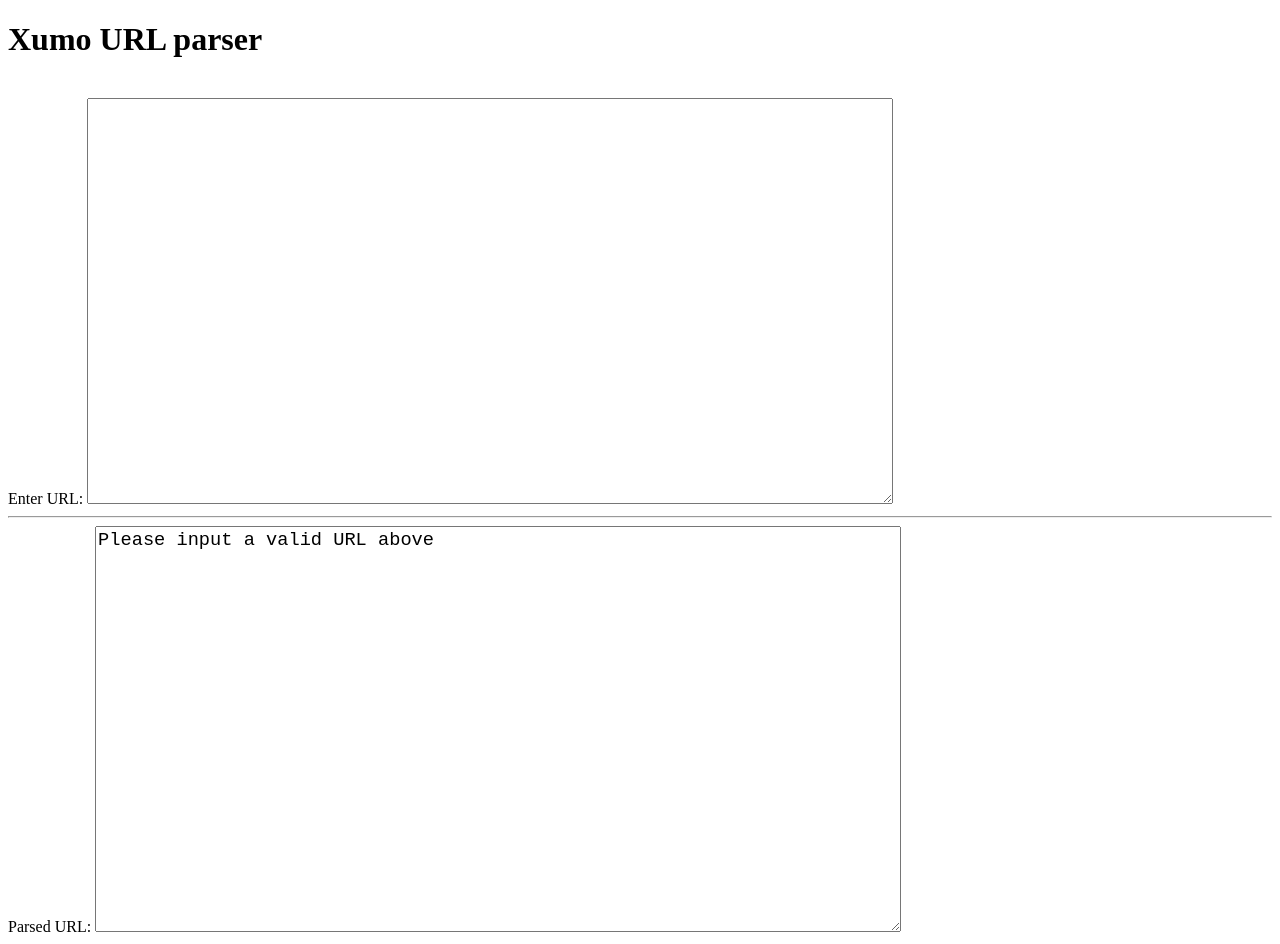
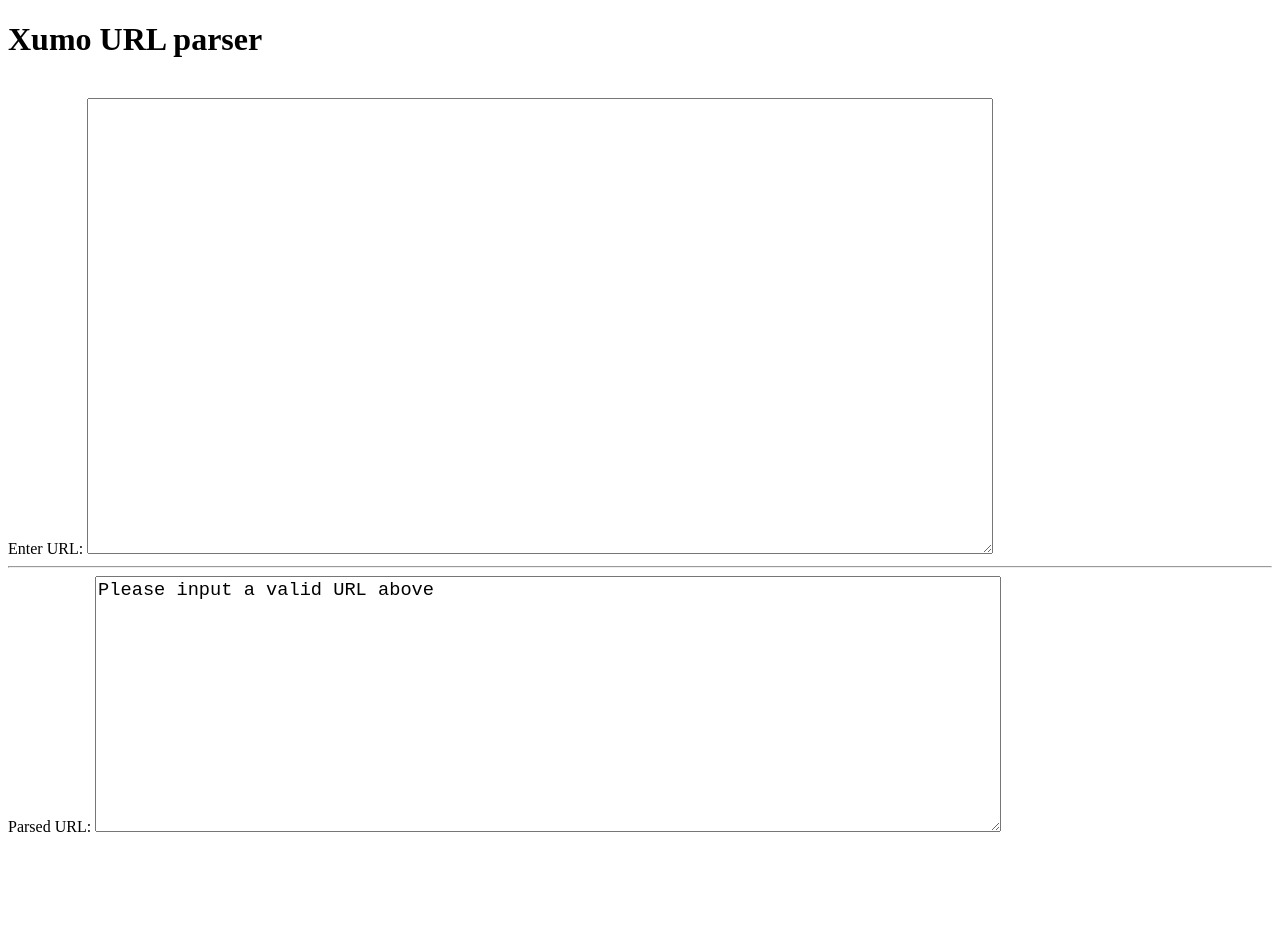
Before and after one commit to metadatartv/xumo-url-rtv-metadata, a plain HTML site: page index.html in a window 1280 px wide. After the commit the page ends 844 px from the top, so only its background shows below. Drawn offline with Linux system fonts and the light colour scheme.

Commit message:
Adjusting text area dimensions

```diff
--- a/index.html
+++ b/index.html
@@ -24,10 +24,10 @@
   </h1>
   <br>
   <label for="xumourl">Enter URL:</label>
-  <textarea row="1" cols="80" name="xumourl" id="xumourl" style="width:800px;height:400px;font-size:14pt;"></textarea>
+  <textarea row="1" cols="80" name="xumourl" id="xumourl" style="width:900px;height:450px;font-size:14pt;"></textarea>
   <hr>
   <label for="outputUrl">Parsed URL:</label>
-  <textarea row="1" cols="80" name="outputUrl" id="outputUrl" style="width:800px;height:400px;font-size:14pt;">
+  <textarea row="1" cols="80" name="outputUrl" id="outputUrl" style="width:900px;height:250px;font-size:14pt;">
 Please input a valid URL above
   </textarea>
   <script src="scripts/index.js" async defer></script>
```
